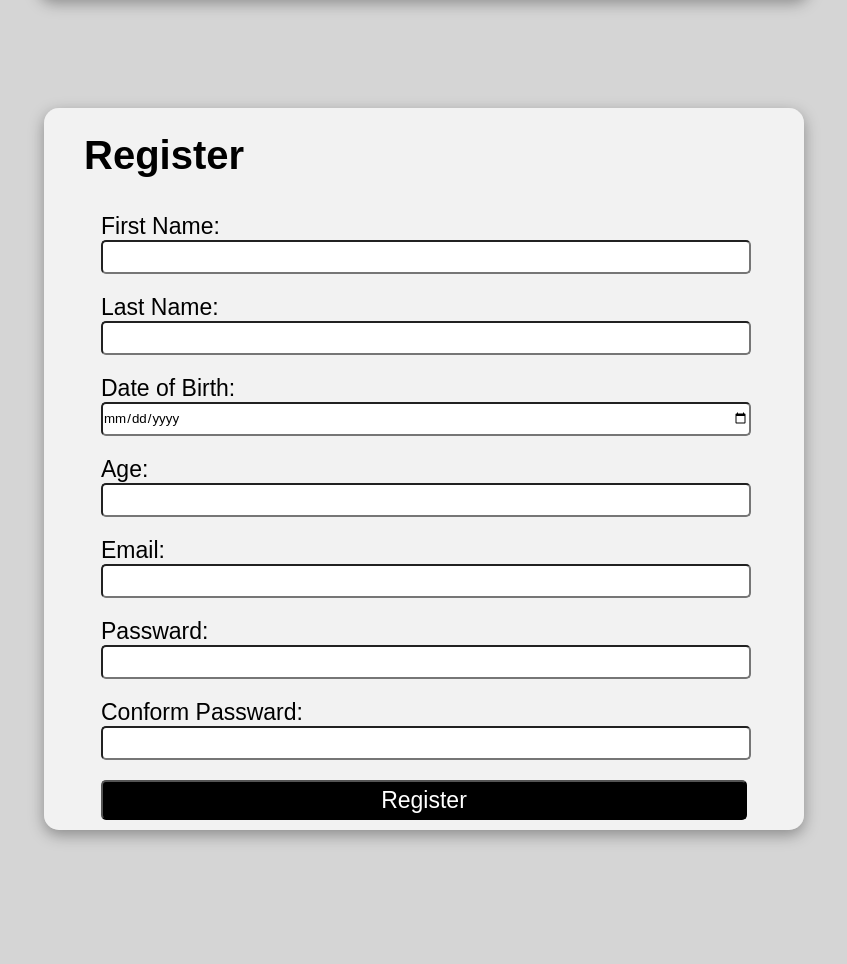
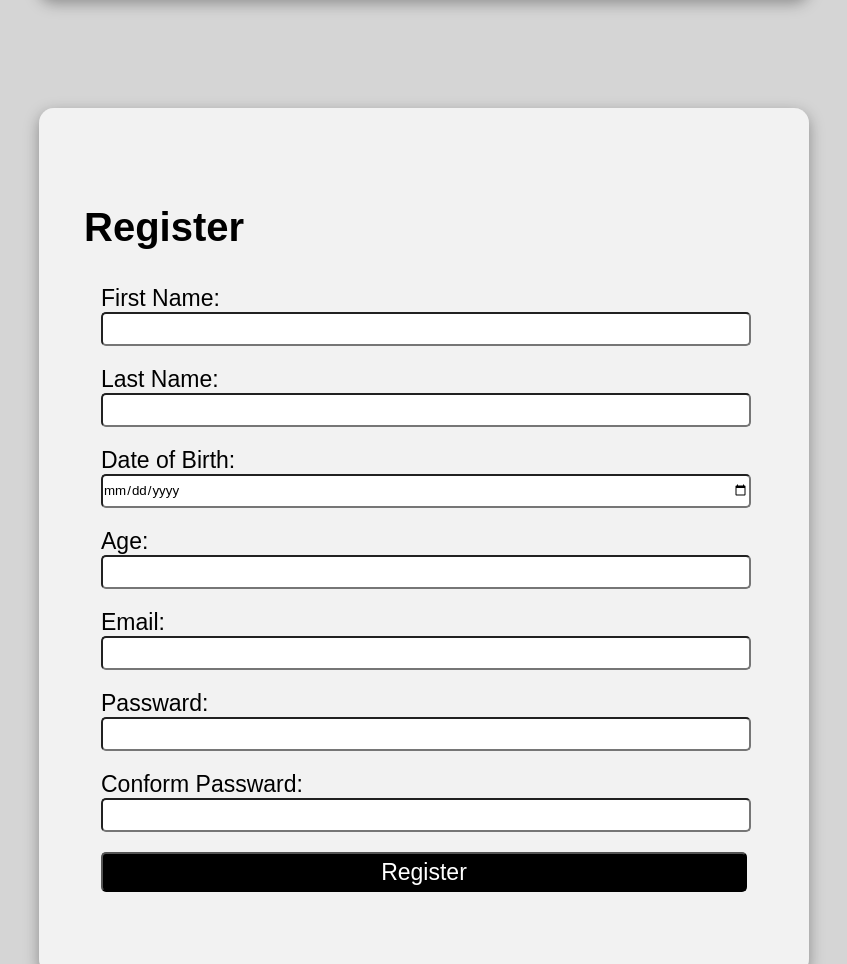
Before and after one commit to vijaykrishn55/frontend-1-week-3, a plain HTML site: page index.html in a window 1280 px wide. Shown: the part 781-1745 px from the top of the page, without its empty margins (216-1063 px from the left). Before the commit the page ends 1651 px from the top, so only its background shows below. Drawn offline with Linux system fonts and the light colour scheme.

Commit message:
Update styles.css

```diff
--- a/styles.css
+++ b/styles.css
@@ -107,6 +107,7 @@ html body{
     margin-top: 110px;
     background-color: rgba(255, 255, 255, 0.692);
     margin-bottom: 40px;
+    padding: 72px 5px;
 }
 .register h2{
     font-size: 40px;
```
